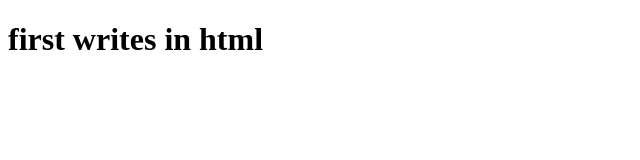
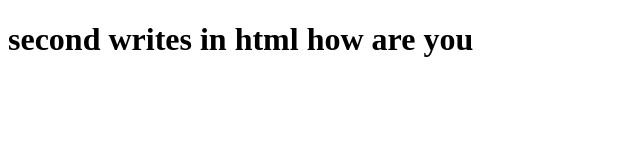
Before and after one commit to mfayis/datewithgit-sample, a plain HTML site: page index.html in a window 1280 px wide. Shown: the whole page, without its empty margins (0-640 px from the left). Drawn offline with Linux system fonts and the light colour scheme.

Commit message:
added the second writing

```diff
--- a/index.html
+++ b/index.html
@@ -7,6 +7,6 @@
   <title>Document</title>
 </head>
 <body>
-  <h1>first writes in html</h1>
+  <h1>second writes in html how are you</h1>
 </body>
 </html>
```
